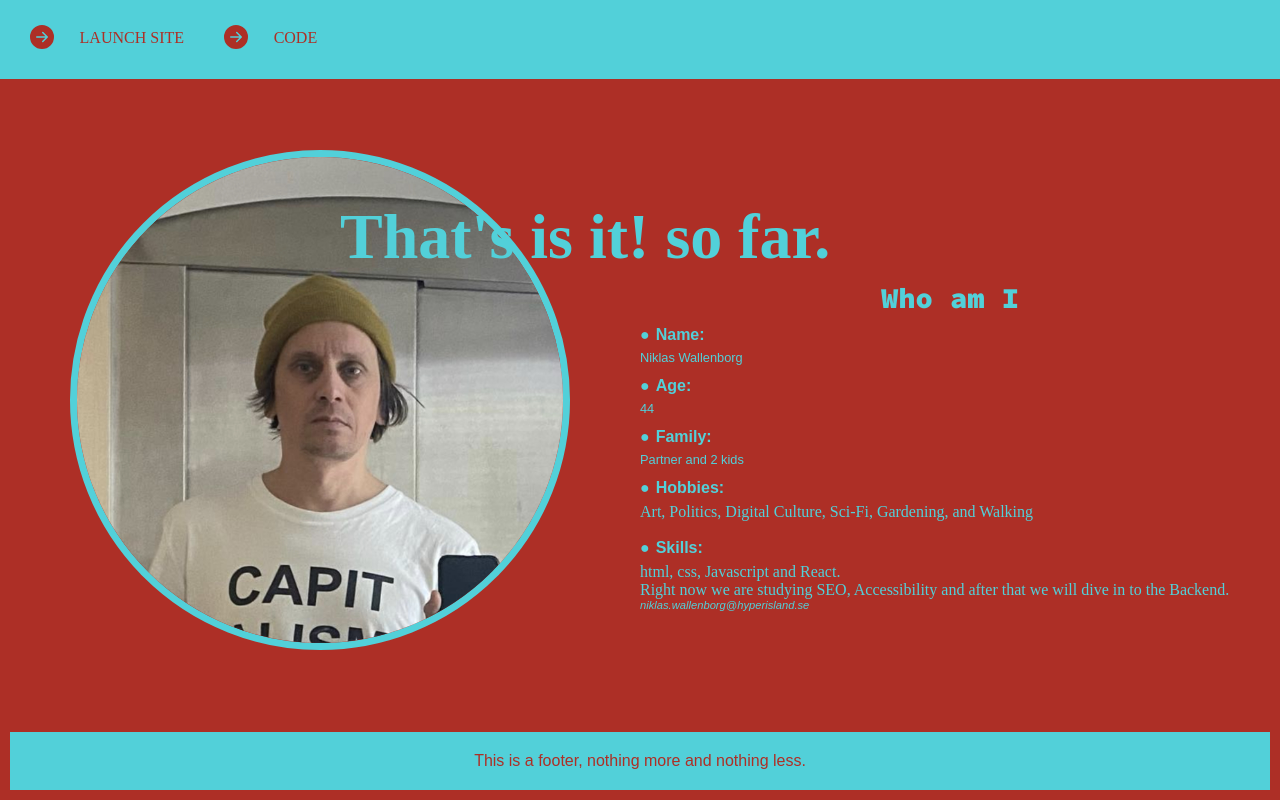
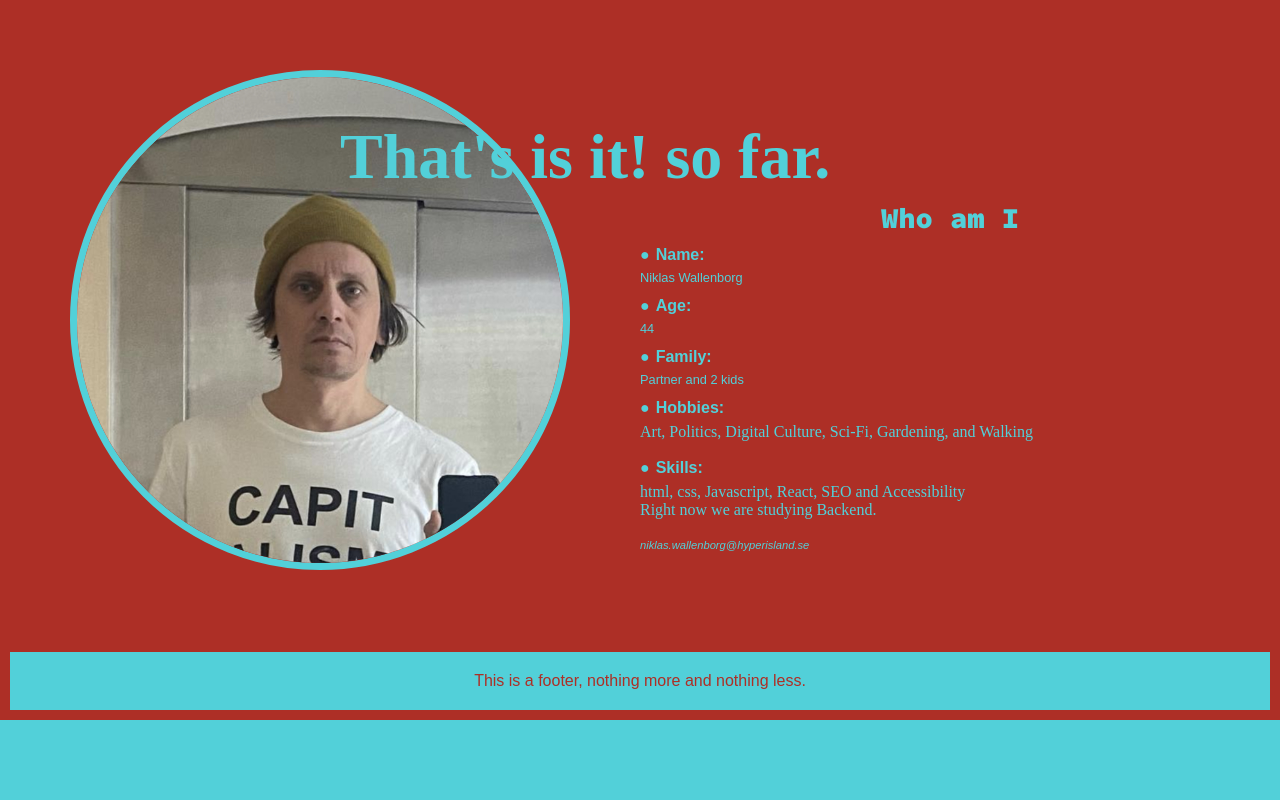
Before and after one commit to Wallenborg/front-port, a React (Create React App) app: page / in a window 1280 px wide. Shown: the part 3745-4545 px from the top of the page. After the commit the page ends 4465 px from the top, so only its background shows below. Built offline with nearby package versions, Linux system fonts and the light colour scheme; a web font is replaced by a local one.

Commit message:
uppdate layout

```diff
--- a/src/components/projectBox/projectBox.css
+++ b/src/components/projectBox/projectBox.css
@@ -169,6 +169,10 @@
   font-style: italic;
 }
 
+.skills {
+  margin-bottom: 20px;
+}
+
 /* links */
 .project-links {
   grid-area: 9 / 1 / 10 / 13;
--- a/src/data.js
+++ b/src/data.js
@@ -215,10 +215,9 @@ export const projects = [
         <div className="learnings-headline">
           <span className="learnings-bullet">&#x25CF;</span>Skills:
         </div>
-        <div>
-          html, css, Javascript and React.
-          <br /> Right now we are studying SEO, Accessibility and after that we
-          will dive in to the Backend.
+        <div className="skills">
+          html, css, Javascript, React, SEO and Accessibility
+          <br /> Right now we are studying Backend.
         </div>
         <p className="credit-text">niklas.wallenborg@hyperisland.se</p>
       </div>
--- a/src/pages/start.css
+++ b/src/pages/start.css
@@ -1,5 +1,5 @@
 .section-start-grid {
-  height: 100vh;
+  height: 90vh;
   width: 100%;
   background-color: var(--clr-primary);
   display: grid;
```
